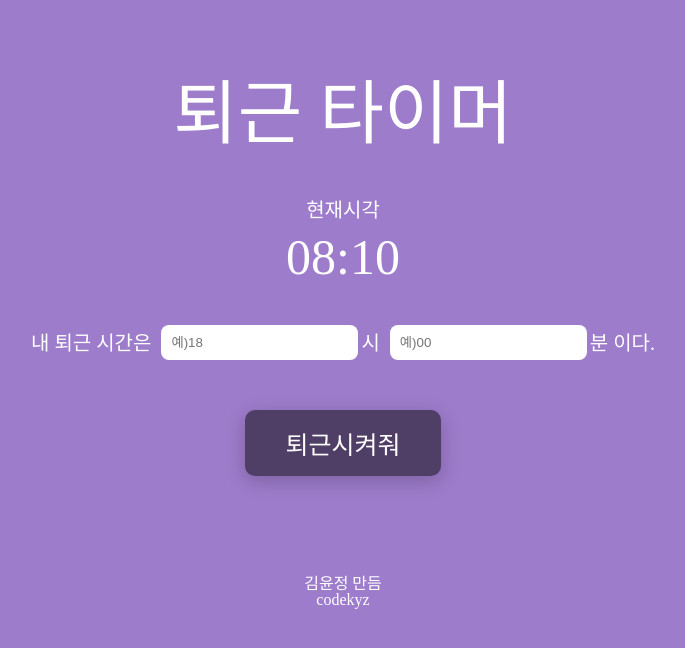
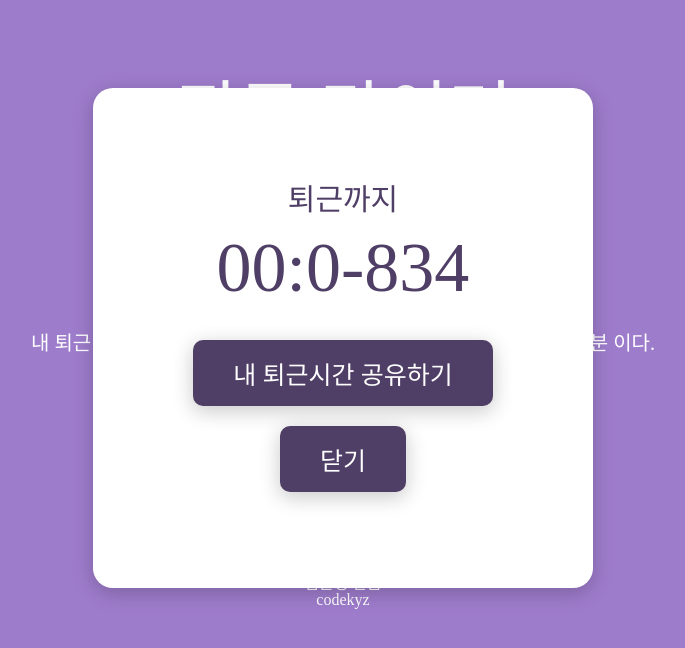
Before and after one commit to codekyz/time-to-go-home, a plain HTML site: page index.html in a window 1280 px wide. Both pictures are taken after a click on the button "퇴근시켜줘". Shown: the whole page, without its empty margins (297-982 px from the left). Drawn offline with Linux system fonts and the light colour scheme; a web font is replaced by a local one.

Commit message:
:sparkles: Show the time and open the modal window
Show the time and open the modal window

```diff
--- a/css/style.css
+++ b/css/style.css
@@ -102,9 +102,14 @@ main {
 }
 
 /* modal */
+#modal {
+    position: fixed;
+    display: flex;
+    justify-content: center;
+    align-items: center;
+}
 
 #modal .modal_wrap {
-    position: fixed;
     display: none;
     flex-direction: column;
     align-items: center;
--- a/index.html
+++ b/index.html
@@ -18,9 +18,7 @@
     <main>
         <article class="time">
             <h2>현재시각</h2>
-            <div class="current_time">
-                08:10
-            </div>
+            <div class="current_time"></div>
         </article>
 
         <article class="inputs">
@@ -42,9 +40,7 @@
         <div id="modal">
             <div class="modal_wrap">
                 <h2>퇴근까지</h2>
-                <div class="gohome_time">
-                    05:42:08
-                </div>
+                <div class="gohome_time"></div>
                 <button class="share_btn">내 퇴근시간 공유하기</button>
                 <button class="close_btn">닫기</button>
             </div>
@@ -55,5 +51,8 @@
         <p>김윤정 만듬</p>
         <a href="https://github.com/codekyz">codekyz</a>
     </footer>
+
+
+    <script src="js/script.js"></script>
 </body>
 </html>
--- a/js/script.js
+++ b/js/script.js
@@ -0,0 +1,61 @@
+const startButton = document.querySelector('.start_btn');
+const shareButton = document.querySelector('.share_btn');
+const closeButton = document.querySelector('.close_btn');
+
+const modal = document.querySelector('.modal_wrap');
+const loading = document.querySelector('.loading');
+
+const userTime = document.querySelector('#time');
+const userMinute = document.querySelector('#minute');
+
+const currentTime = document.querySelector('.current_time');
+const gohomeTime = document.querySelector('.gohome_time');
+
+
+function showClock() {
+    getClock();
+    setInterval(getClock, 1000);
+}
+
+function getClock() {
+    let date1 = new Date();
+    let hours = date1.getHours();
+    let minutes = date1.getMinutes();
+    let seconds = date1.getSeconds();
+
+    currentTime.innerHTML = `${hours < 10 ? `0${hours}` : hours}:${minutes <10 ? `0${minutes}` : minutes}:${seconds < 10 ? `0${seconds}` : seconds}`;
+}
+
+function calculator() {
+    let date2 = new Date;
+    let date3 = new Date;
+    let diffMsec = date3.setHours(Number(userTime.value), Number(userMinute.value), 0, 0) - date2.getTime();
+    let diffMin = parseInt(diffMsec / 1000 / 60);
+    let diffHour = parseInt(diffMin / 1000 / 60 / 60);
+
+    gohomeTime.innerHTML = `${diffHour < 10 ? `0${diffHour}` : diffHour}:${diffMin <10 ? `0${diffMin}` : diffMin}`;
+}
+
+function openModal() {
+    calculator();
+    loading.style.display = 'flex';
+    setTimeout(function () {
+        loading.style.display = 'none';
+        modal.style.display = 'flex';
+    }, 2000);
+}
+
+function closeModal() {
+    modal.style.display = 'none';
+}
+
+showClock();
+
+// function copyTime() {
+
+// }
+
+
+startButton.addEventListener('click', openModal);
+// shareButton.addEventListener('click', copyTime);
+closeButton.addEventListener('click', closeModal);
```
